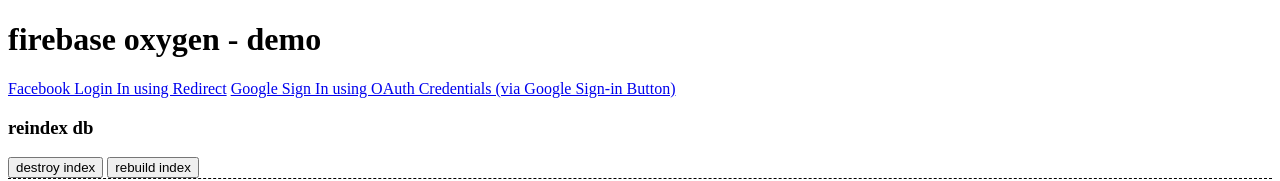
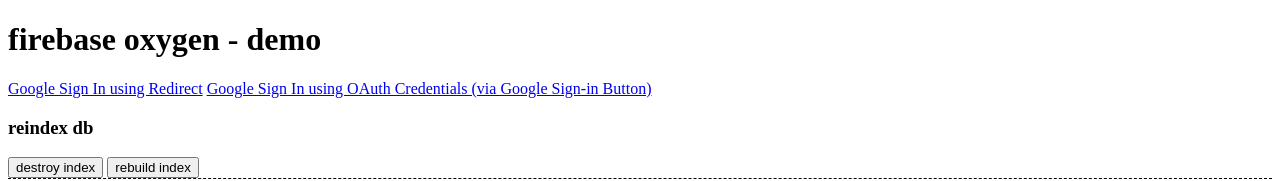
Before and after one commit to metaschema/metaschema, a plain HTML site: page index.html in a window 1280 px wide. Both pictures are taken after a click on the button "connect to our firebase demo". Shown: the top 181 px of the page. Drawn offline with Linux system fonts and the light colour scheme; no server answers.

Commit message:
Update index.html

```diff
--- a/index.html
+++ b/index.html
@@ -99,7 +99,7 @@
 </div>
 <div id="demomode" class="step" style="display:none">
 	<!--<a href="google-popup.html">Google Sign In using Popup</a>-->
-	<a href="facebook-redirect.html">Facebook Login In using Redirect</a>
+	<a href="google-redirect.html">Google Sign In using Redirect</a>
 	<a href="google-credentials.html">Google Sign In using OAuth Credentials (via Google Sign-in Button)</a>
 	 <div class="testitem"><h3>reindex db</h3>
 		<div id="scanned1">
```
